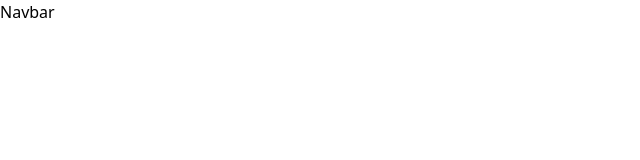
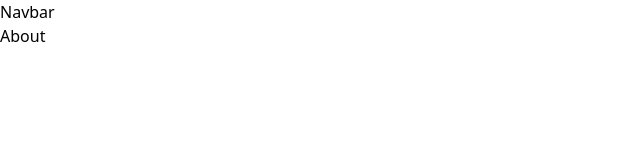
Before and after one commit to ArunaBytes-Innovations/renutechFest, a React (Vite) app in the folder client/: page /about in a window 1280 px wide. Shown: the top 160 px of the page, without its empty margins (0-640 px from the left). Built offline with nearby package versions, Linux system fonts and the light colour scheme.

Commit message:
webPages

```diff
--- /dev/null
+++ b/client/src/pages/About.jsx
@@ -0,0 +1,7 @@
+import React from "react";
+
+const About = () => {
+  return <div>About</div>;
+};
+
+export default About;
--- /dev/null
+++ b/client/src/pages/Contact.jsx
@@ -0,0 +1,7 @@
+import React from "react";
+
+const Contact = () => {
+  return <div>Contact</div>;
+};
+
+export default Contact;
--- /dev/null
+++ b/client/src/pages/Events.jsx
@@ -0,0 +1,7 @@
+import React from "react";
+
+const Events = () => {
+  return <div>Events</div>;
+};
+
+export default Events;
```
Also changed, not shown: client/src/Layouts/WebLayout.jsx (+13 -1 lines), client/src/pages/index.js (+7 -1 lines).
